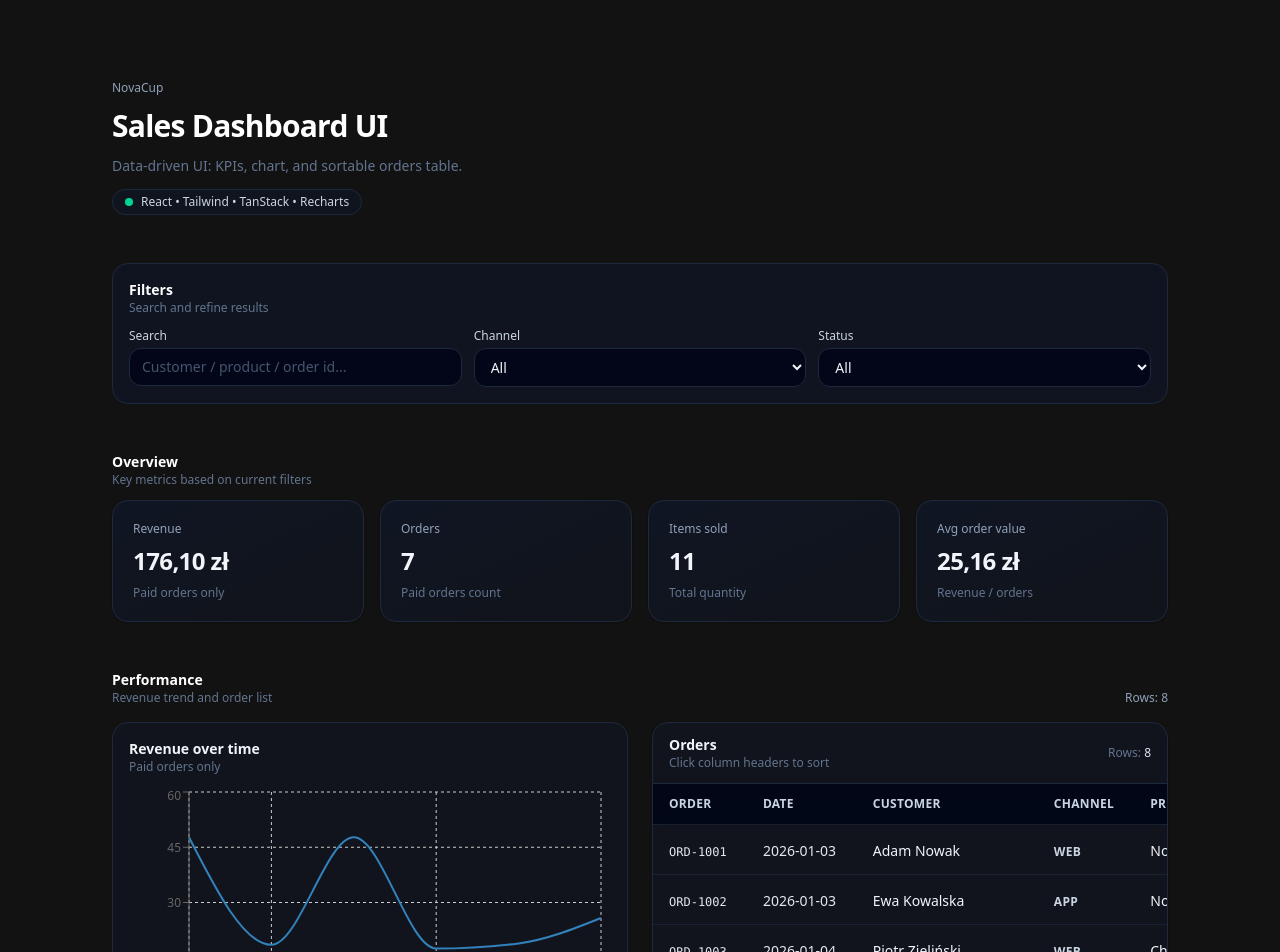
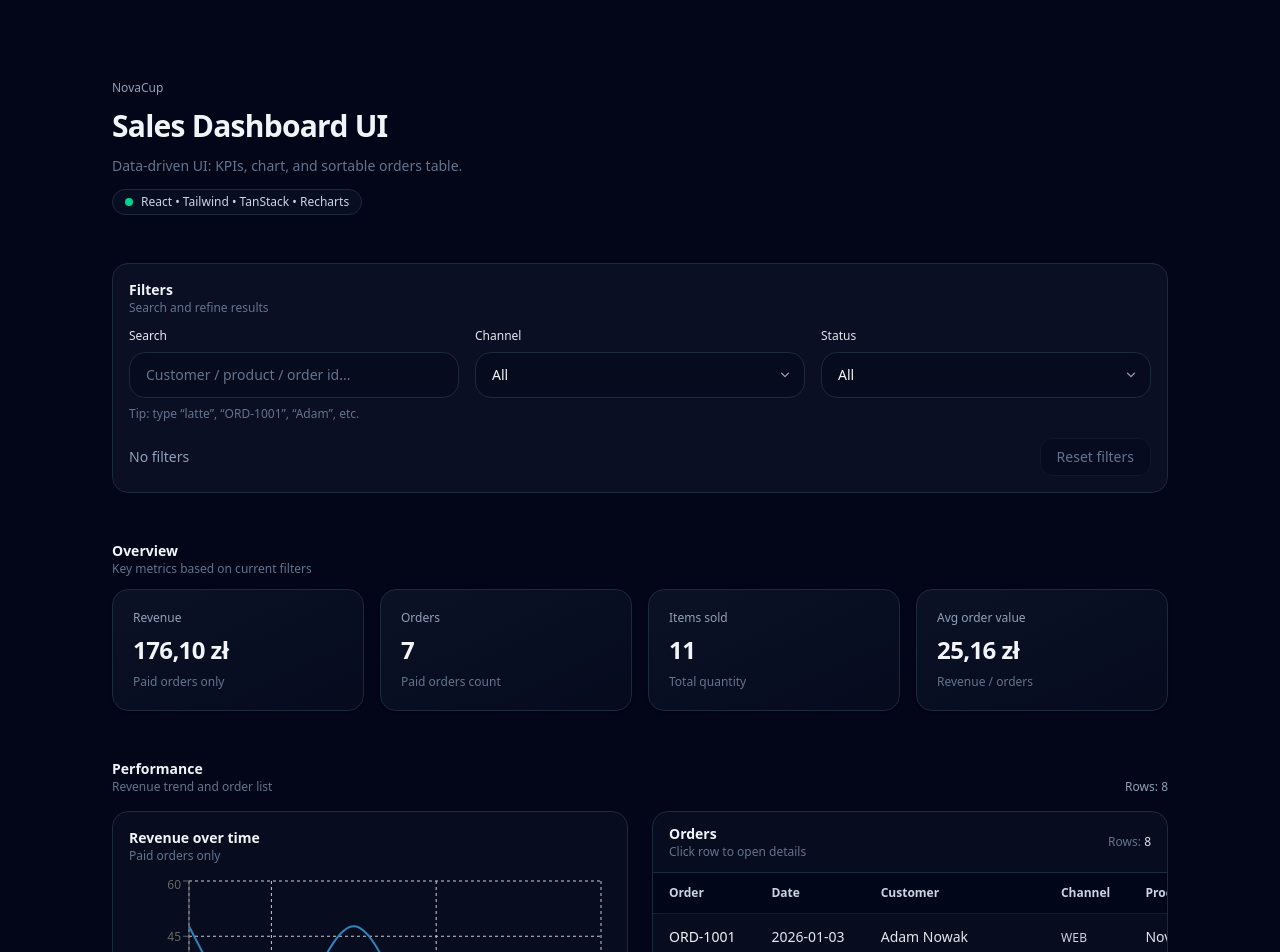
Before and after one commit to BlladeRunner/novacup-sales-dashboard-ui, a React (Vite) app: page / in a window 1280 px wide. Shown: the top 952 px of the page. Built offline with nearby package versions, Linux system fonts and the light colour scheme.

Commit message:
ui: final polish (filters layout + table tweaks)

```diff
--- a/src/components/FiltersBar.jsx
+++ b/src/components/FiltersBar.jsx
@@ -1,3 +1,62 @@
+// src/components/FiltersBar.jsx
+const CHANNEL_OPTIONS = [
+  { value: "all", label: "All" },
+  { value: "web", label: "Web" },
+  { value: "app", label: "App" },
+];
+
+const STATUS_OPTIONS = [
+  { value: "all", label: "All" },
+  { value: "paid", label: "Paid" },
+  { value: "refunded", label: "Refunded" },
+];
+
+function FieldLabel({ children }) {
+  return (
+    <div className="text-xs font-medium text-slate-200">
+      {children}
+    </div>
+  );
+}
+
+function SelectField({ value, onChange, options, ariaLabel }) {
+  return (
+    <div className="relative">
+      <select
+        aria-label={ariaLabel}
+        value={value}
+        onChange={(e) => onChange(e.target.value)}
+        className={[
+          "w-full rounded-2xl border border-slate-800 bg-slate-950/40",
+          "px-4 py-3 text-sm text-slate-100",
+          "outline-none focus:border-slate-600",
+          "appearance-none",
+          "pr-10",
+        ].join(" ")}
+      >
+        {options.map((opt) => (
+          <option key={opt.value} value={opt.value} className="bg-slate-950">
+            {opt.label}
+          </option>
+        ))}
+      </select>
+
+      <svg
+        className="pointer-events-none absolute right-3 top-1/2 h-4 w-4 -translate-y-1/2 text-slate-400"
+        viewBox="0 0 20 20"
+        fill="currentColor"
+        aria-hidden="true"
+      >
+        <path
+          fillRule="evenodd"
+          d="M5.23 7.21a.75.75 0 011.06.02L10 10.94l3.71-3.71a.75.75 0 111.06 1.06l-4.24 4.24a.75.75 0 01-1.06 0L5.21 8.29a.75.75 0 01.02-1.08z"
+          clipRule="evenodd"
+        />
+      </svg>
+    </div>
+  );
+}
+
 export default function FiltersBar({
   query,
   setQuery,
@@ -6,45 +65,91 @@ export default function FiltersBar({
   status,
   setStatus,
 }) {
+  const hasFilters =
+    query.trim().length > 0 || channel !== "all" || status !== "all";
+
+  const reset = () => {
+    setQuery("");
+    setChannel("all");
+    setStatus("all");
+  };
+
   return (
-    <div className="grid grid-cols-1 gap-3 md:grid-cols-3">
+    <div className="space-y-4">
+      <div className="grid grid-cols-1 gap-4 md:grid-cols-3 md:items-start">
         {/* Search */}
-      <div className="md:col-span-1">
-        <label className="block text-xs font-medium text-slate-300">Search</label>
+        <div className="min-w-0">
+          <FieldLabel>Search</FieldLabel>
+          <div className="relative mt-2">
+            <div className="pointer-events-none absolute -inset-0.5 rounded-2xl opacity-0 blur-md transition group-hover:opacity-40 group-focus-within:opacity-60 bg-gradient-to-r from-blue-500/30 via-indigo-500/20 to-cyan-500/30" />
             <input
               value={query}
               onChange={(e) => setQuery(e.target.value)}
               placeholder="Customer / product / order id..."
-          className="mt-1 w-full rounded-xl border border-slate-800 bg-slate-950 px-3 py-2 text-sm text-slate-100 placeholder:text-slate-600 outline-none focus:border-slate-600"
+              className={[
+                "relative w-full rounded-2xl border border-slate-800 bg-slate-950/40",
+                "px-4 py-3 text-sm text-slate-100 placeholder:text-slate-500",
+                "outline-none focus:border-slate-600",
+              ].join(" ")}
             />
+          </div>
+          <div className="mt-2 text-xs text-slate-500">
+            Tip: type “latte”, “ORD-1001”, “Adam”, etc.
+          </div>
         </div>
 
         {/* Channel */}
-      <div className="md:col-span-1">
-        <label className="block text-xs font-medium text-slate-300">Channel</label>
-        <select
+        <div className="min-w-0">
+          <FieldLabel>Channel</FieldLabel>
+          <div className="mt-2">
+            <SelectField
+              ariaLabel="Channel"
               value={channel}
-          onChange={(e) => setChannel(e.target.value)}
-          className="mt-1 w-full rounded-xl border border-slate-800 bg-slate-950 px-3 py-2 text-sm text-slate-100 outline-none focus:border-slate-600"
-        >
-          <option value="all">All</option>
-          <option value="web">web</option>
-          <option value="app">app</option>
-        </select>
+              onChange={setChannel}
+              options={CHANNEL_OPTIONS}
+            />
+          </div>
         </div>
 
         {/* Status */}
-      <div className="md:col-span-1">
-        <label className="block text-xs font-medium text-slate-300">Status</label>
-        <select
+        <div className="min-w-0">
+          <FieldLabel>Status</FieldLabel>
+          <div className="mt-2">
+            <SelectField
+              ariaLabel="Status"
               value={status}
-          onChange={(e) => setStatus(e.target.value)}
-          className="mt-1 w-full rounded-xl border border-slate-800 bg-slate-950 px-3 py-2 text-sm text-slate-100 outline-none focus:border-slate-600"
+              onChange={setStatus}
+              options={STATUS_OPTIONS}
+            />
+          </div>
+        </div>
+      </div>
+
+      <div className="flex flex-col gap-3 md:flex-row md:items-center md:justify-between">
+        <div className="text-sm text-slate-400">
+          {hasFilters ? (
+            <span className="inline-flex items-center gap-2">
+              <span className="h-2 w-2 rounded-full bg-emerald-400/80" />
+              Filters active
+            </span>
+          ) : (
+            "No filters"
+          )}
+        </div>
+
+        <button
+          type="button"
+          onClick={reset}
+          disabled={!hasFilters}
+          className={[
+            "inline-flex items-center justify-center rounded-xl border px-4 py-2 text-sm",
+            hasFilters
+              ? "border-slate-800 bg-slate-900/40 text-slate-100 hover:bg-slate-900/60"
+              : "border-slate-900 bg-slate-950/30 text-slate-500 cursor-not-allowed",
+          ].join(" ")}
         >
-          <option value="all">All</option>
-          <option value="paid">paid</option>
-          <option value="refunded">refunded</option>
-        </select>
+          Reset filters
+        </button>
       </div>
     </div>
   );
--- a/src/components/OrdersTable.jsx
+++ b/src/components/OrdersTable.jsx
@@ -5,21 +5,23 @@ import {
   getSortedRowModel,
   useReactTable,
 } from "@tanstack/react-table";
+
 import { pln } from "../utils/format";
 
-function StatusPill({ value }) {
-  const isPaid = String(value).toLowerCase() === "paid";
+function StatusBadge({ value }) {
+  const v = String(value || "").toLowerCase();
+
+  const map = {
+    paid: "bg-emerald-500/15 text-emerald-300 border-emerald-500/30",
+    refunded: "bg-rose-500/15 text-rose-300 border-rose-500/30",
+    pending: "bg-amber-500/15 text-amber-300 border-amber-500/30",
+  };
+
+  const cls = map[v] || "bg-slate-500/15 text-slate-300 border-slate-500/30";
 
   return (
-    <span
-      className={[
-        "inline-flex items-center rounded-full border px-2 py-0.5 text-xs font-medium",
-        isPaid
-          ? "border-emerald-500/30 bg-emerald-500/10 text-emerald-200"
-          : "border-amber-500/30 bg-amber-500/10 text-amber-200",
-      ].join(" ")}
-    >
-      {String(value)}
+    <span className={`inline-flex items-center rounded-full border px-2 py-0.5 text-[11px] ${cls}`}>
+      {v || "unknown"}
     </span>
   );
 }
@@ -33,30 +35,28 @@ export default function OrdersTable({ rows, onRowClick }) {
         accessorKey: "id",
         header: "Order",
         cell: (info) => (
-          <span className="font-mono text-xs text-slate-200">
-            {info.getValue()}
-          </span>
+          <span className="font-medium text-slate-100">{info.getValue()}</span>
         ),
       },
       {
         accessorKey: "date",
         header: "Date",
         cell: (info) => (
-          <span className="text-sm text-slate-200">{info.getValue()}</span>
+          <span className="text-slate-200">{info.getValue()}</span>
         ),
       },
       {
         accessorKey: "customer",
         header: "Customer",
         cell: (info) => (
-          <span className="text-sm text-slate-100">{info.getValue()}</span>
+          <span className="text-slate-200">{info.getValue()}</span>
         ),
       },
       {
         accessorKey: "channel",
         header: "Channel",
         cell: (info) => (
-          <span className="text-xs font-semibold uppercase tracking-wide text-slate-300">
+          <span className="uppercase tracking-wide text-slate-300 text-xs">
             {info.getValue()}
           </span>
         ),
@@ -65,27 +65,27 @@ export default function OrdersTable({ rows, onRowClick }) {
         accessorKey: "product",
         header: "Product",
         cell: (info) => (
-          <span className="text-sm text-slate-100">{info.getValue()}</span>
+          <span className="text-slate-200">{info.getValue()}</span>
         ),
       },
       {
         accessorKey: "qty",
-        header: "Qty",
-        cell: (info) => (
-          <span className="text-sm text-slate-200">{info.getValue()}</span>
-        ),
+        header: () => <div className="text-right">Qty</div>,
+        cell: (info) => <div className="text-right text-slate-200">{info.getValue()}</div>,
       },
       {
         accessorKey: "revenue",
-        header: "Revenue",
+        header: () => <div className="text-right">Revenue</div>,
         cell: (info) => (
-          <span className="text-sm text-slate-200">{pln(info.getValue())}</span>
+          <div className="text-right font-medium text-slate-100">
+            {pln(info.getValue())}
+          </div>
         ),
       },
       {
         accessorKey: "status",
         header: "Status",
-        cell: (info) => <StatusPill value={info.getValue()} />,
+        cell: (info) => <StatusBadge value={info.getValue()} />,
       },
     ],
     []
@@ -101,50 +101,40 @@ export default function OrdersTable({ rows, onRowClick }) {
   });
 
   return (
-    <div className="rounded-2xl border border-slate-800 bg-slate-900/40 shadow-sm">
-      <div className="flex items-center justify-between border-b border-slate-800 px-4 py-3">
+    <div className="rounded-2xl border border-slate-800 bg-slate-900/40">
+      <div className="flex items-center justify-between px-4 py-3">
         <div>
           <div className="text-sm font-semibold text-slate-100">Orders</div>
-          <div className="text-xs text-slate-500">
-            Click column headers to sort
-          </div>
+          <div className="text-xs text-slate-500">Click row to open details</div>
         </div>
-
         <div className="text-xs text-slate-500">
           Rows: <span className="text-slate-200">{rows.length}</span>
         </div>
       </div>
 
-      <div className="overflow-auto">
-        <table className="min-w-[920px] w-full border-collapse">
-          <thead className="sticky top-0 z-10 bg-slate-950/90 backdrop-blur">
-            {table.getHeaderGroups().map((headerGroup) => (
-              <tr key={headerGroup.id} className="border-b border-slate-800">
-                {headerGroup.headers.map((header) => {
+      <div className="overflow-x-auto">
+        <table className="min-w-[900px] w-full border-collapse">
+          <thead className="sticky top-0 z-10 bg-slate-950/80 backdrop-blur">
+            {table.getHeaderGroups().map((hg) => (
+              <tr key={hg.id} className="border-t border-slate-800">
+                {hg.headers.map((header) => {
                   const canSort = header.column.getCanSort();
-                  const sorted = header.column.getIsSorted(); // false | 'asc' | 'desc'
+                  const sortDir = header.column.getIsSorted();
 
                   return (
                     <th
                       key={header.id}
                       onClick={canSort ? header.column.getToggleSortingHandler() : undefined}
                       className={[
-                        "px-4 py-3 text-left text-xs font-semibold uppercase tracking-wide text-slate-300",
+                        "px-4 py-3 text-left text-xs font-semibold text-slate-300",
+                        "border-b border-slate-800",
                         canSort ? "cursor-pointer select-none hover:text-slate-100" : "",
                       ].join(" ")}
-                      title={canSort ? "Sort" : undefined}
                     >
-                      <div className="inline-flex items-center gap-2">
-                        {flexRender(
-                          header.column.columnDef.header,
-                          header.getContext()
-                        )}
-
-                        {sorted ? (
-                          <span className="text-[10px] text-slate-400">
-                            {sorted === "asc" ? "▲" : "▼"}
-                          </span>
-                        ) : null}
+                      <div className="flex items-center gap-2">
+                        {flexRender(header.column.columnDef.header, header.getContext())}
+                        {sortDir === "asc" && <span className="text-slate-500">↑</span>}
+                        {sortDir === "desc" && <span className="text-slate-500">↓</span>}
                       </div>
                     </th>
                   );
@@ -158,31 +148,28 @@ export default function OrdersTable({ rows, onRowClick }) {
               <tr
                 key={row.id}
                 onClick={() => onRowClick?.(row.original)}
-                className="border-b border-slate-800/70 hover:bg-slate-800/20 cursor-pointer"
+                className="border-b border-slate-800/70 hover:bg-slate-950/40 transition cursor-pointer"
               >
                 {row.getVisibleCells().map((cell) => (
-                  <td key={cell.id} className="px-4 py-3 align-middle">
+                  <td key={cell.id} className="px-4 py-3 text-sm">
                     {flexRender(cell.column.columnDef.cell, cell.getContext())}
                   </td>
                 ))}
               </tr>
             ))}
 
-            {table.getRowModel().rows.length === 0 ? (
+            {rows.length === 0 && (
               <tr>
-                <td
-                  colSpan={columns.length}
-                  className="px-4 py-10 text-center text-sm text-slate-500"
-                >
-                  No orders match current filters.
+                <td className="px-4 py-10 text-center text-sm text-slate-500" colSpan={columns.length}>
+                  No results for current filters.
                 </td>
               </tr>
-            ) : null}
+            )}
           </tbody>
         </table>
       </div>
 
-      <div className="px-4 py-3 text-xs text-slate-500">
+      <div className="px-4 py-3 text-[11px] text-slate-500">
         Tip: click a row to open the order drawer.
       </div>
     </div>
--- a/src/index.css
+++ b/src/index.css
@@ -3,3 +3,38 @@
 :root {
   color-scheme: dark;
 }
+
+html,
+body,
+#root {
+  height: 100%;
+}
+
+body {
+  @apply bg-slate-950 text-slate-100 antialiased;
+}
+
+/* немного приятнее выделение */
+::selection {
+  background: rgba(56, 189, 248, 0.25);
+}
+
+/* аккуратный scrollbar (Chrome/Edge) */
+*::-webkit-scrollbar {
+  width: 10px;
+  height: 10px;
+}
+*::-webkit-scrollbar-thumb {
+  background: rgba(148, 163, 184, 0.25);
+  border-radius: 999px;
+  border: 2px solid rgba(2, 6, 23, 1);
+}
+*::-webkit-scrollbar-thumb:hover {
+  background: rgba(148, 163, 184, 0.35);
+}
+
+/* Firefox */
+* {
+  scrollbar-color: rgba(148, 163, 184, 0.25) rgba(2, 6, 23, 1);
+  scrollbar-width: thin;
+}
```
Lines whose indentation alone changed are shown as unchanged.
